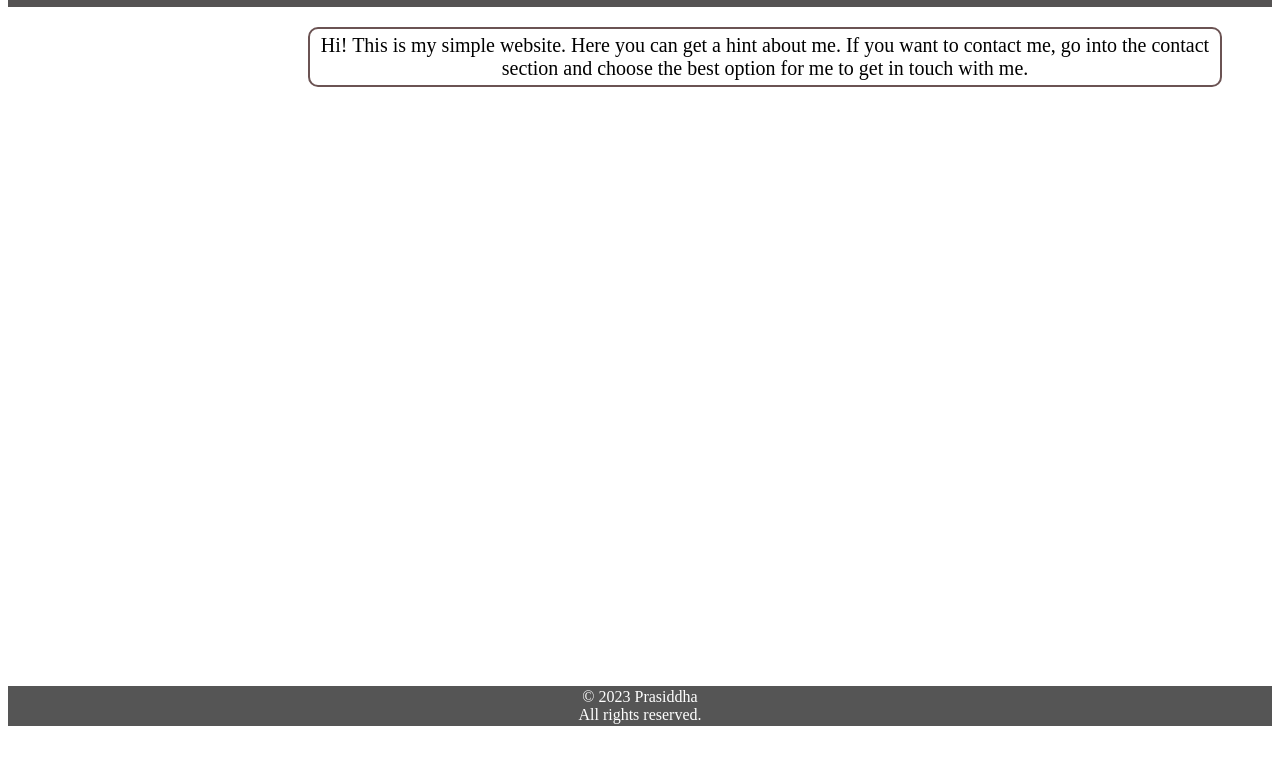
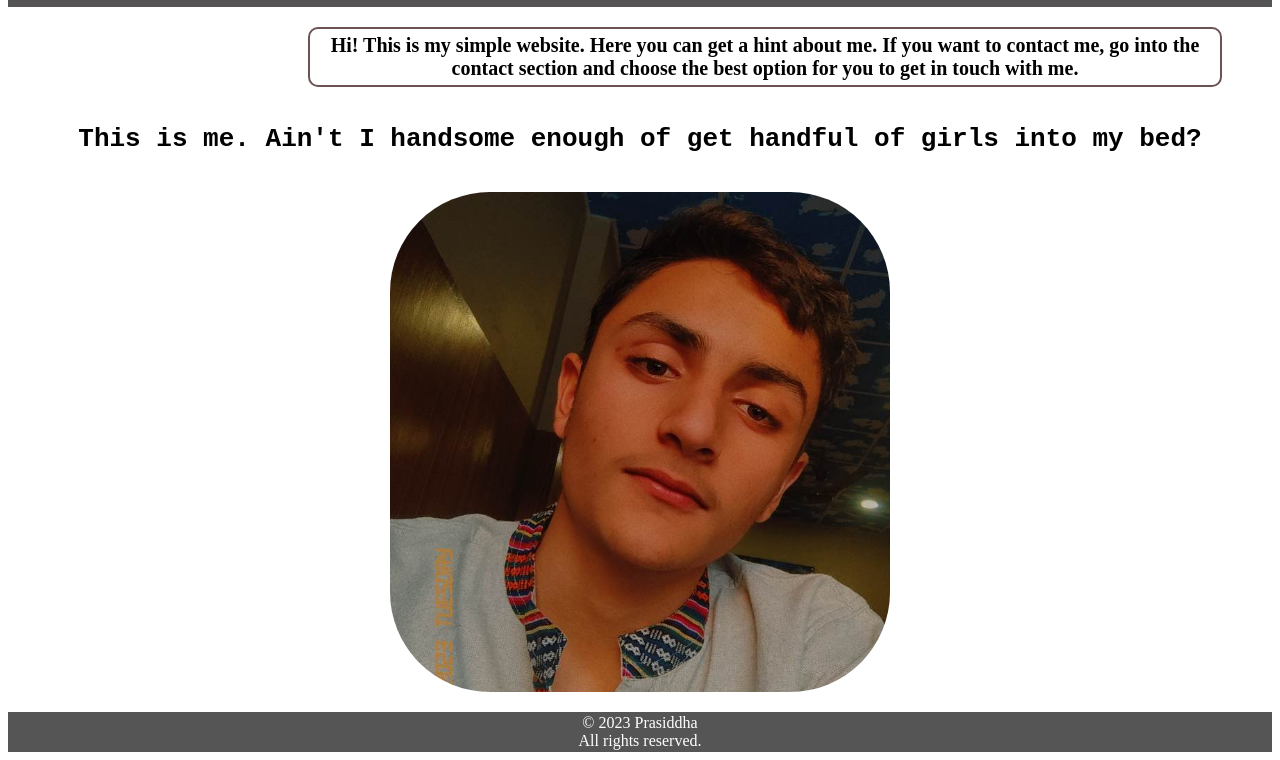
Before and after one commit to nikolas-AI/Portfolio-jr., a plain HTML site: page home.html in a window 1280 px wide. Shown: the part 106-866 px from the top of the page. Before the commit the page ends 840 px from the top, so only its background shows below. Drawn offline with Linux system fonts and the light colour scheme.

Commit message:
picture into homepage

```diff
--- a/home.html
+++ b/home.html
@@ -15,9 +15,12 @@
             </nav>
 
             <div class="home">
-                <span>Hi! This is my simple website. Here you can get a hint about me. If you want to contact me, go into the contact section and choose the best option for me to get in touch with me.</span>
+                <span><b>Hi! This is my simple website. Here you can get a hint about me. If you want to contact me, go into the contact section and choose the best option for you to get in touch with me.</b></span>
             </div>
-
+            <div class="imageme">
+                <h1>This is me. Ain't I handsome enough of get handful of girls into my bed?</h1>
+                <img src="me.jpg">
+            </div>
         </div>
         <footer>
             <p>&copy; 2023 Prasiddha</p>
--- a/prasiddha.css
+++ b/prasiddha.css
@@ -43,6 +43,23 @@ a {
 }
 .home span {
     font-size: 20px;
+
+}
+.imageme {
+    display: flex;
+    align-items: center;
+    flex-direction: column;
+}
+.imageme h1 {
+    font-family: monospace;
+}
+.imageme img {
+    object-fit: cover;
+    width: 500px;
+    height: 500px;
+    margin: 20px;
+    border-radius: 100px;
+
 }
 .introp {
     background-color: rgb(37, 228, 168);
```
Also changed, not shown: me.jpg (added).
